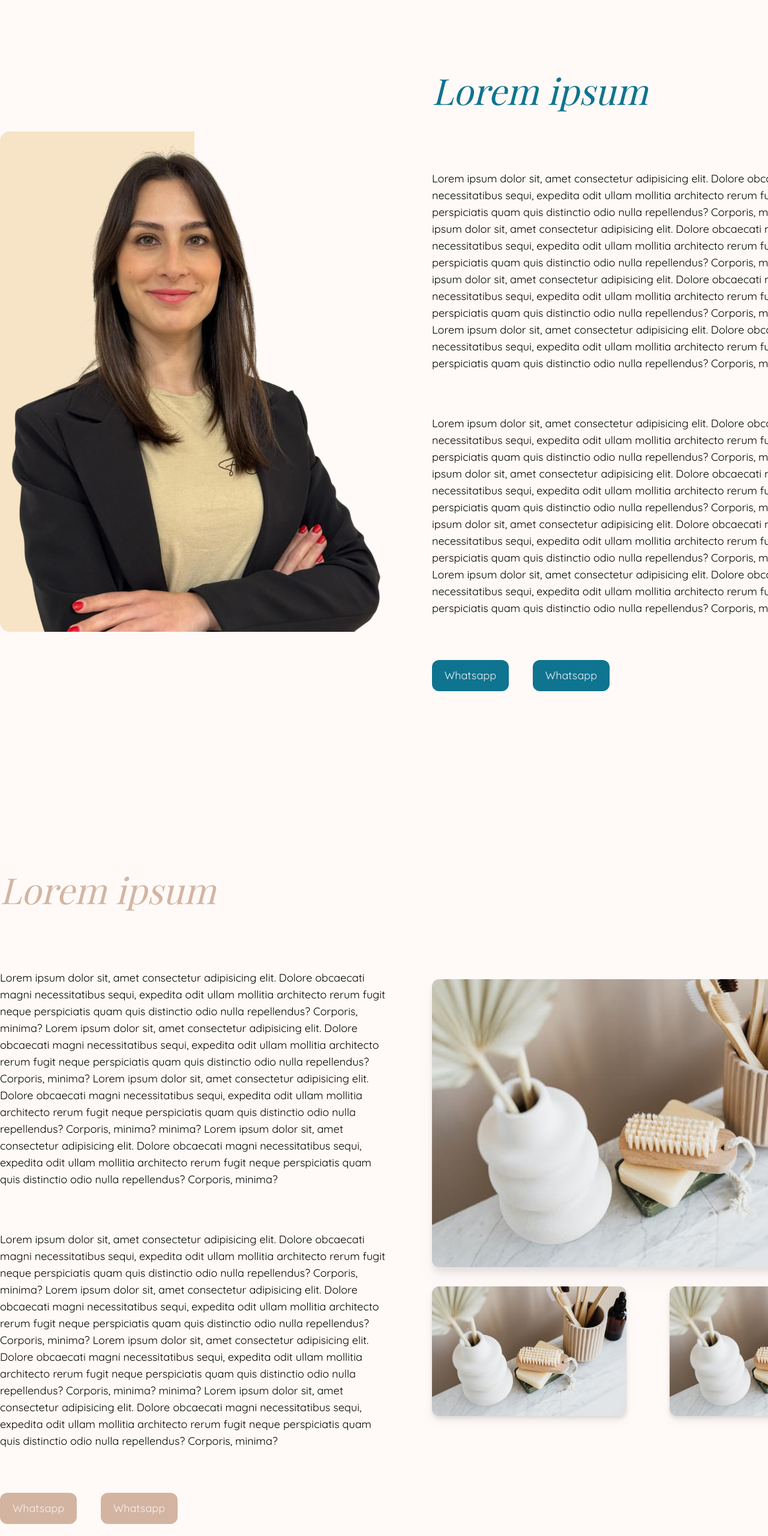
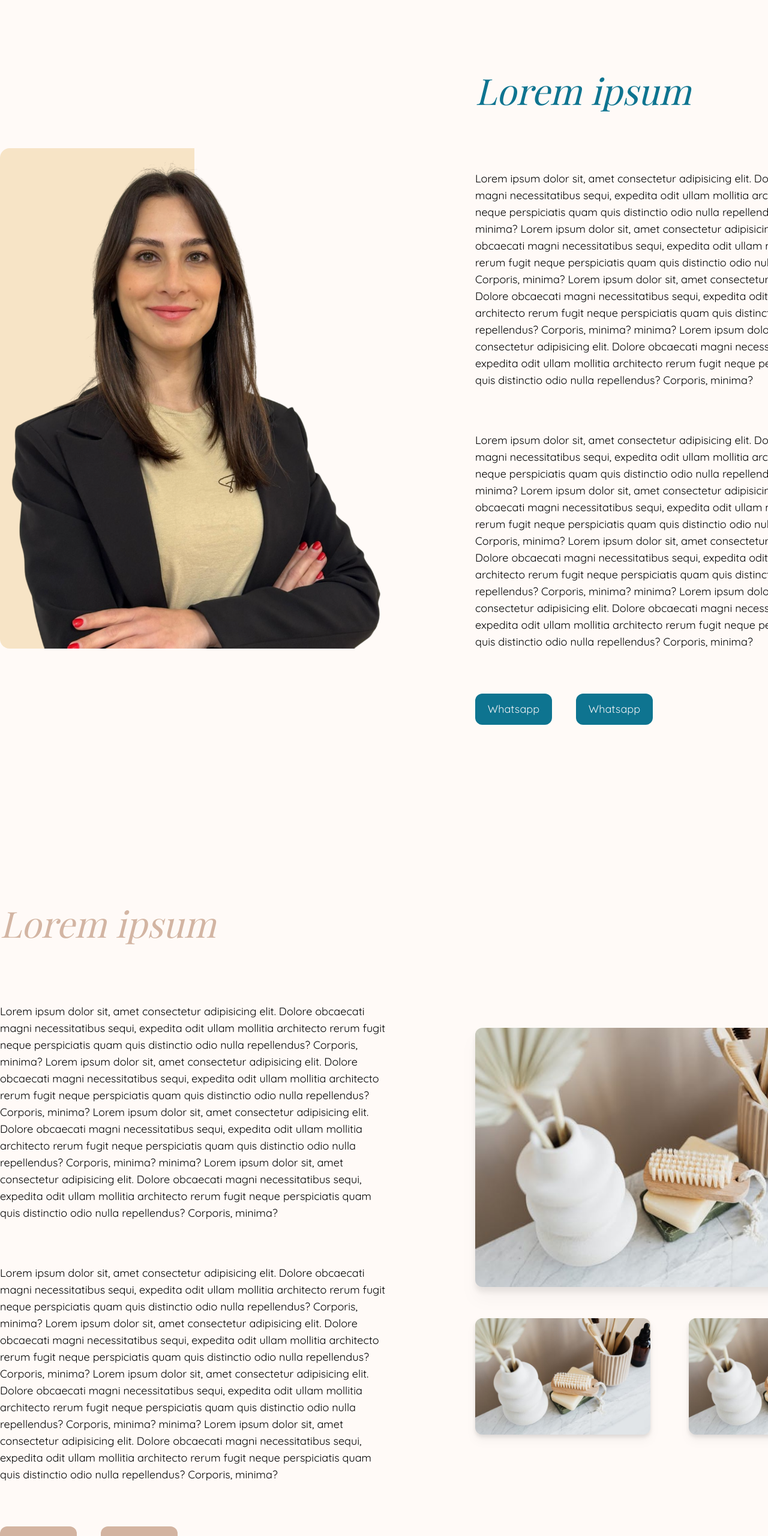
Before and after one commit to ToBiyo/beauty-salon-public-version, a Next.js app: page /chi_siamo in a window 1280 px wide. Shown: the part 980-3540 px from the top of the page at 60% size. Built offline with nearby package versions, Linux system fonts and the light colour scheme; a web font is replaced by a local one.

Commit message:
fix bugged layout

```diff
--- a/src/components/ThreeImagesLayout.tsx
+++ b/src/components/ThreeImagesLayout.tsx
@@ -11,7 +11,7 @@ export const ThreeImagesLayout = ({
   third: StaticImageData;
 }) => {
   return (
-    <>
+    <div className="flex flex-col gap-5 w-full h-full">
       <div className="w-full">
         <Image
           src={main}
@@ -35,6 +35,6 @@ export const ThreeImagesLayout = ({
           />
         </div>
       </div>
-    </>
+    </div>
   );
 };
--- a/src/components/TwoColumnsLayout.tsx
+++ b/src/components/TwoColumnsLayout.tsx
@@ -8,10 +8,8 @@ export const TwoColumnsLayout = ({
   const [left, right] = React.Children.toArray(children);
   return (
     <section className="flex items-center min-h-[700px]  justify-between w-[1440px] mx-auto relative ">
-      <div className="w-[45%] h-full relative rounded-xl flex items-center">
-        {left}
-      </div>
-      <div className="flex flex-col w-[50%]  justify-center h-full">
+      <div className="w-[45%] h-full relative rounded-xl flex ">{left}</div>
+      <div className="flex flex-col w-[45%]  justify-center h-full">
         {right}
       </div>
     </section>
```
